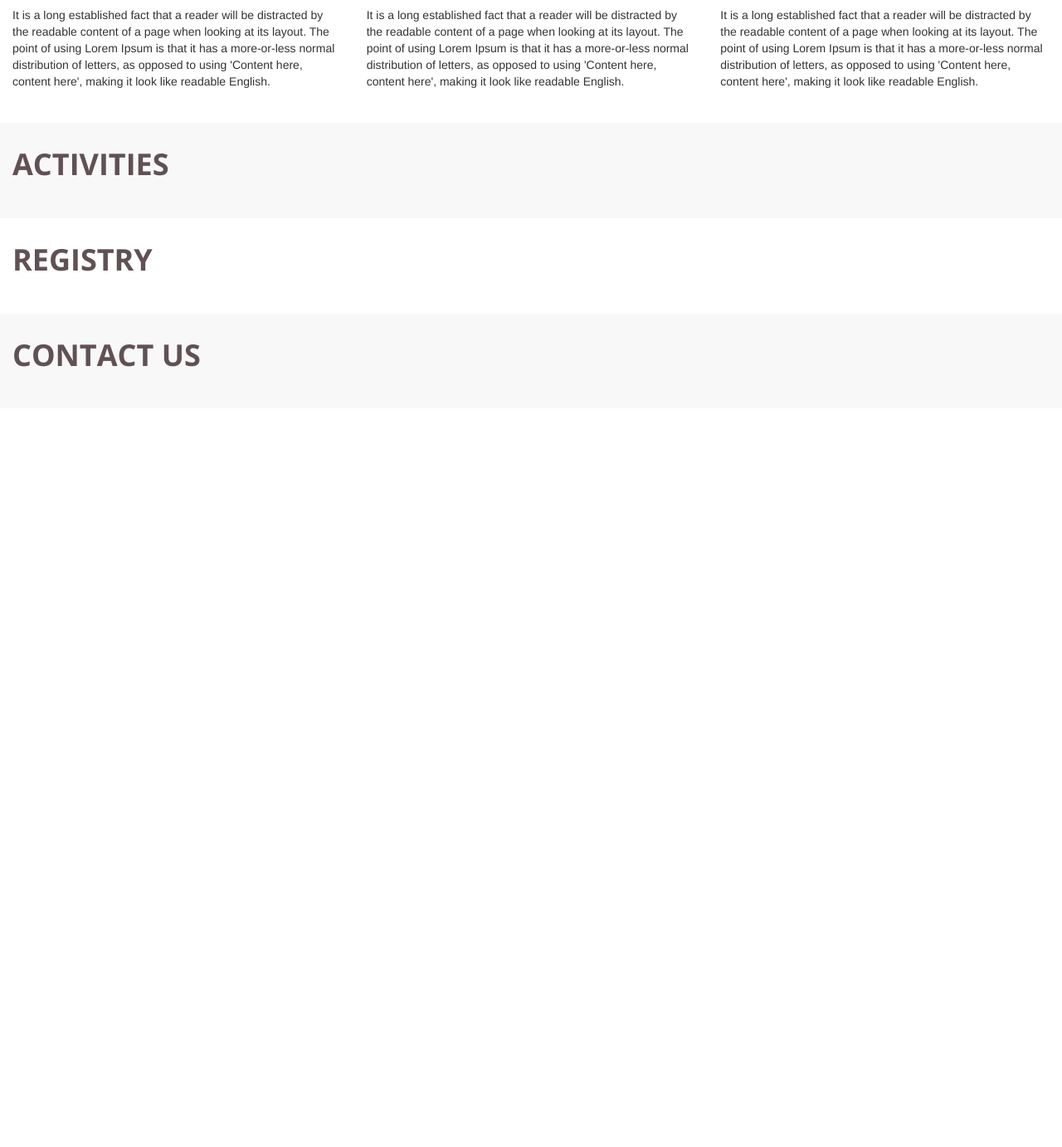
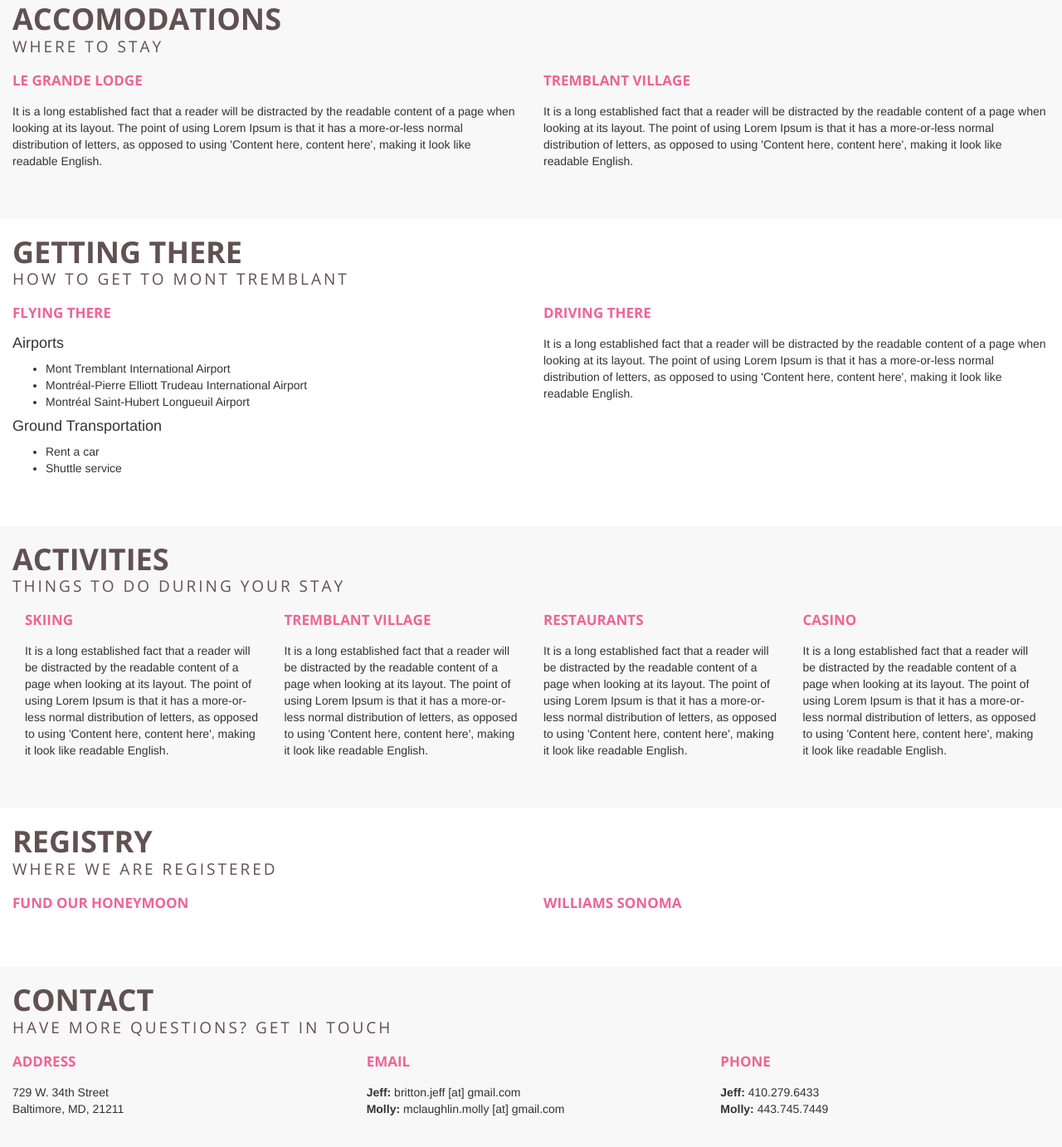
Before and after one commit to jbritton/wedding-website, a plain HTML site: page index.html in a window 1280 px wide. Shown: the part 1196-2578 px from the top of the page at 83% size. Before the commit the page ends 1688 px from the top, so only its background shows below. Drawn offline with nearby package versions, Linux system fonts and the light colour scheme.

Commit message:
Update 2015-05-18T13:41:30.050Z

```diff
--- a/css/style.css
+++ b/css/style.css
@@ -16,6 +16,15 @@ h1 {
     margin: 0px 0 15px;
 }
 
+h1 span.subtitle {
+    font-size: 19px;
+    line-height: 27px;
+    letter-spacing: 3px;
+    display: block;
+    font-weight: normal;
+    text-transform: uppercase;
+}
+
 h2 {
     color: #ee6593;
     font-family: 'Open Sans', sans-serif;
@@ -26,13 +35,19 @@ h2 {
     text-transform: uppercase;
 }
 
+.navbar a {
+    font-family: "Times New Roman", Times, serif;
+    letter-spacing: 3px;
+    font-style: normal;
+}
+
 
 header {
     margin-top: 60px;
 }
 
 section {
-    padding: 30px 0px;
+    padding: 20px 0px 50px 0px;
 }
 
 section:nth-child(even) {
@@ -42,7 +57,6 @@ section:nth-child(even) {
 section:nth-child(odd) {
     background: #f9f8f8;
 }
-
 
 
 
--- a/index.html
+++ b/index.html
@@ -2,6 +2,7 @@
 <html lang="en">
 <head>
     <meta charset="UTF-8"/>
+    <meta name="viewport" content="width=device-width, initial-scale=1"/>
 
     <link href="http://fonts.googleapis.com/css?family=Great+Vibes" rel="stylesheet" type="text/css" />
     <link href="http://fonts.googleapis.com/css?family=Open+Sans:400,300italic,300,400italic,600italic,600,700italic,700" rel="stylesheet" type="text/css" />
@@ -60,7 +61,11 @@
     <section id="the-couple" class="container-fluid">
         <div class="row">
             <div class="col-md-12">
-                <h1>The Couple</h1>
+                <h1>
+                    The Couple
+                    <span class="subtitle">About Jeff & Molly</span>
+                </h1>
+
             </div>
             <div class="col-md-4">
                 <h2>How They Met</h2>
@@ -86,21 +91,27 @@
     <section id="events" class="container-fluid">
         <div class="row">
             <div class="col-md-12">
-                <h1 class="section-header">Events</h1>
+                <h1 class="section-header">
+                    Events
+                    <span class="subtitle">The Wedding Events</span>
+                </h1>
             </div>
             <div class="col-md-4">
+                <img src="img/bonfire.jpeg" class="img-thumbnail img-responsive" />
                 <h2>Rehearsal Dinner/Bon Fire</h2>
                 <p>
                     It is a long established fact that a reader will be distracted by the readable content of a page when looking at its layout. The point of using Lorem Ipsum is that it has a more-or-less normal distribution of letters, as opposed to using 'Content here, content here', making it look like readable English.
                 </p>
             </div>
             <div class="col-md-4">
+                <img src="img/bonfire.jpeg" class="img-thumbnail img-responsive" />
                 <h2>Wedding Ceremony</h2>
                 <p>
                     It is a long established fact that a reader will be distracted by the readable content of a page when looking at its layout. The point of using Lorem Ipsum is that it has a more-or-less normal distribution of letters, as opposed to using 'Content here, content here', making it look like readable English.
                 </p>
             </div>
             <div class="col-md-4">
+                <img src="img/bonfire.jpeg" class="img-thumbnail img-responsive" />
                 <h2>Wedding Reception</h2>
                 <p>
                     It is a long established fact that a reader will be distracted by the readable content of a page when looking at its layout. The point of using Lorem Ipsum is that it has a more-or-less normal distribution of letters, as opposed to using 'Content here, content here', making it look like readable English.
@@ -112,7 +123,10 @@
     <section id="accomodations" class="container-fluid">
         <div class="row">
             <div class="col-md-12">
-                <h1 class="section-header">Accomodations</h1>
+                <h1 class="section-header">
+                    Accomodations
+                    <span class="subtitle">Where to Stay</span>
+                </h1>
             </div>
             <div class="col-md-6">
                 <h2>Le Grande Lodge</h2>
@@ -132,22 +146,32 @@
     <section id="getting-there" class="container-fluid">
         <div class="row">
             <div class="col-md-12">
-                <h1 class="section-header">Getting There</h1>
+                <h1 class="section-header">
+                    Getting There
+                    <span class="subtitle">How to get to Mont Tremblant</span>
+                </h1>
             </div>
-            <div class="col-md-4">
-                <h2>Airports</h2>
-                <p>
-                    It is a long established fact that a reader will be distracted by the readable content of a page when looking at its layout. The point of using Lorem Ipsum is that it has a more-or-less normal distribution of letters, as opposed to using 'Content here, content here', making it look like readable English.
-                </p>
+            <div class="col-md-6">
+                <h2>Flying There</h2>
+
+                <p></p>
+
+                <h4>Airports</h4>
+                <ul>
+                    <li>Mont Tremblant International Airport</li>
+                    <li>Montréal-Pierre Elliott Trudeau International Airport</li>
+                    <li>Montréal Saint-Hubert Longueuil Airport</li>
+                </ul>
+
+                <h4>Ground Transportation</h4>
+                <ul>
+                    <li>Rent a car</li>
+                    <li>Shuttle service</li>
+                </ul>
             </div>
-            <div class="col-md-4">
-                <h2>Ground Transportation</h2>
-                <p>
-                    It is a long established fact that a reader will be distracted by the readable content of a page when looking at its layout. The point of using Lorem Ipsum is that it has a more-or-less normal distribution of letters, as opposed to using 'Content here, content here', making it look like readable English.
-                </p>
-            </div>
-            <div class="col-md-4">
-                <h2>Driving</h2>
+            <div class="col-md-6">
+                <h2>Driving There</h2>
+
                 <p>
                     It is a long established fact that a reader will be distracted by the readable content of a page when looking at its layout. The point of using Lorem Ipsum is that it has a more-or-less normal distribution of letters, as opposed to using 'Content here, content here', making it look like readable English.
                 </p>
@@ -158,7 +182,34 @@
     <section id="activities" class="container-fluid">
         <div class="row">
             <div class="col-md-12">
-                <h1 class="section-header">Activities</h1>
+                <h1 class="section-header">
+                    Activities
+                    <span class="subtitle">Things to do during your stay</span>
+                </h1>
+                <div class="col-md-3">
+                    <h2>Skiing</h2>
+                    <p>
+                        It is a long established fact that a reader will be distracted by the readable content of a page when looking at its layout. The point of using Lorem Ipsum is that it has a more-or-less normal distribution of letters, as opposed to using 'Content here, content here', making it look like readable English.
+                    </p>
+                </div>
+                <div class="col-md-3">
+                    <h2>Tremblant Village</h2>
+                    <p>
+                        It is a long established fact that a reader will be distracted by the readable content of a page when looking at its layout. The point of using Lorem Ipsum is that it has a more-or-less normal distribution of letters, as opposed to using 'Content here, content here', making it look like readable English.
+                    </p>
+                </div>
+                <div class="col-md-3">
+                    <h2>Restaurants</h2>
+                    <p>
+                        It is a long established fact that a reader will be distracted by the readable content of a page when looking at its layout. The point of using Lorem Ipsum is that it has a more-or-less normal distribution of letters, as opposed to using 'Content here, content here', making it look like readable English.
+                    </p>
+                </div>
+                <div class="col-md-3">
+                    <h2>Casino</h2>
+                    <p>
+                        It is a long established fact that a reader will be distracted by the readable content of a page when looking at its layout. The point of using Lorem Ipsum is that it has a more-or-less normal distribution of letters, as opposed to using 'Content here, content here', making it look like readable English.
+                    </p>
+                </div>
             </div>
         </div>
     </section>
@@ -166,7 +217,18 @@
     <section id="registry" class="container-fluid">
         <div class="row">
             <div class="col-md-12">
-                <h1 class="section-header">Registry</h1>
+                <h1 class="section-header">
+                    Registry
+                    <span class="subtitle">Where we are registered</span>
+                </h1>
+            </div>
+            <div class="col-md-6">
+                <h2>Fund Our Honeymoon</h2>
+                <p></p>
+            </div>
+            <div class="col-md-6">
+                <h2>Williams Sonoma</h2>
+                <p></p>
             </div>
         </div>
     </section>
@@ -174,9 +236,28 @@
     <section id="contact" class="container-fluid">
         <div class="row">
             <div class="col-md-12">
-                <h1 class="section-header">Contact Us</h1>
+                <h1 class="section-header">
+                    Contact
+                    <span class="subtitle">Have more questions?  Get in touch</span>
+                </h1>
             </div>
-
+            <div class="col-md-4">
+                <h2>Address</h2>
+                <address>
+                    729 W. 34th Street<br/>
+                    Baltimore, MD, 21211
+                </address>
+            </div>
+            <div class="col-md-4">
+                <h2>Email</h2>
+                <span><strong>Jeff:</strong>  britton.jeff [at] gmail.com</span><br/>
+                <span><strong>Molly:</strong>  mclaughlin.molly [at] gmail.com</span>
+            </div>
+            <div class="col-md-4">
+                <h2>Phone</h2>
+                <span><strong>Jeff:</strong> 410.279.6433</span><br/>
+                <span><strong>Molly:</strong> 443.745.7449</span>
+            </div>
         </div>
     </section>
 
```
Also changed, not shown: img/bonfire.jpeg (added), img/snowboarding.jpg (added).
